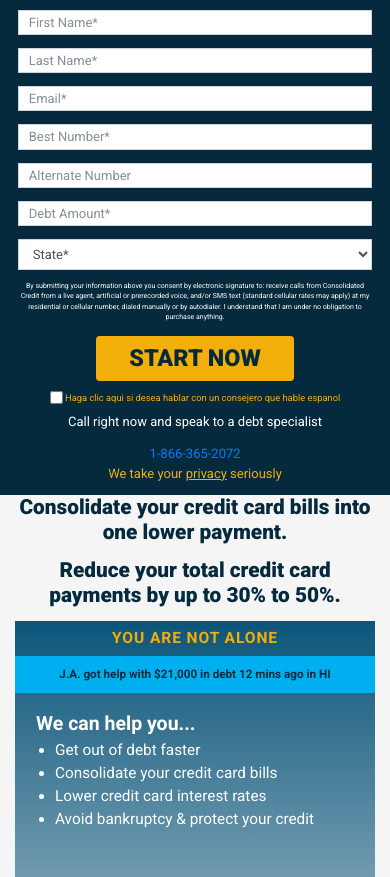
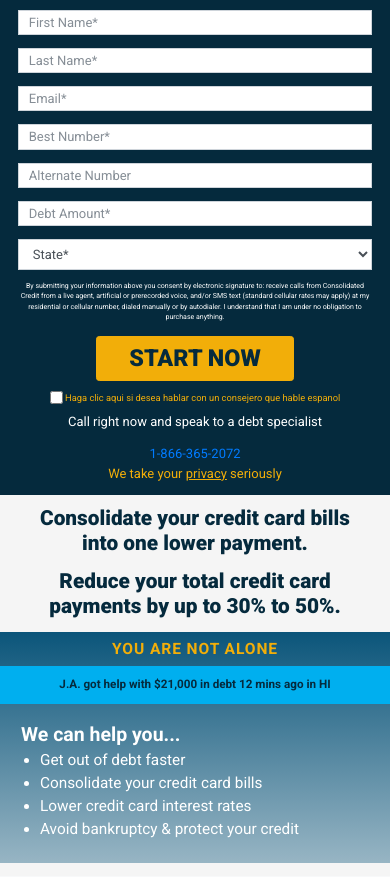
Before and after one commit to ZacharyDinerstein/cccs-redesign, a website: page index.html in a window 390 px wide. Shown: the part 223-1100 px from the top of the page. Drawn offline with Linux system fonts and the light colour scheme.

Commit message:
making mobile responsive

```diff
--- a/index.html
+++ b/index.html
@@ -50,7 +50,7 @@
     <header class="masthead text-white">
       <div class="container">
         <div class="row">
-          <div class="col-12 order-12 order-md-1 col-md-6 offset-xl-3 col-xl-5 align-self-end">
+          <div class="col-12 order-12 order-md-1 col-md-6 offset-xl-3 col-xl-5 align-self-end hero-text-box-container">
             <div class="hero-text-block">
               <p class="hero-lg">Consolidate</p>
               <p class="hero-sm">your credit card bills</p>
@@ -60,8 +60,12 @@
               <p class="hero-md">by up to 30% to 50%.</p>
             </div>
             <div class="hero-text-block-sm-screen">
-              <p>Consolidate your credit card bills into one lower payment.</p>
-              <p>Reduce your total credit card payments by up to 30% to 50%.</p>
+              <div class="row">
+                <div class="offset-1 col-10">
+                  <p>Consolidate your credit card bills into one lower payment.</p>
+                  <p>Reduce your total credit card payments by up to 30% to 50%.</p>
+                </div>
+              </div>
             </div>
             <div class="help-container">
               <div>
--- a/scss/main.scss
+++ b/scss/main.scss
@@ -184,6 +184,9 @@ header {
 	    	}
 	    	.help-container-bottom {
 	    		font-size: $full-width--md;
+	    		ul {
+	    			padding-bottom: 22px;
+	    		}
 	    	}
 	    	p {
 			    margin-left: 21px;
@@ -400,6 +403,10 @@ header {
 				font-weight: 900;
 				font-size: 1.6rem;
 				line-height: 25px;
+				padding-top: .8rem;
+			}
+			.help-container {
+				height: auto;
 			}
 		}
 	}
@@ -427,6 +434,12 @@ header {
 					margin-bottom: 0px;
 				}
 			}
+			.container {
+				.hero-text-box-container {
+					padding-left: 0px;
+					padding-right: 0px;
+				}
+			}
 		}
 	}
 }
```
Also changed, not shown: css/main.css, 1 other file.
